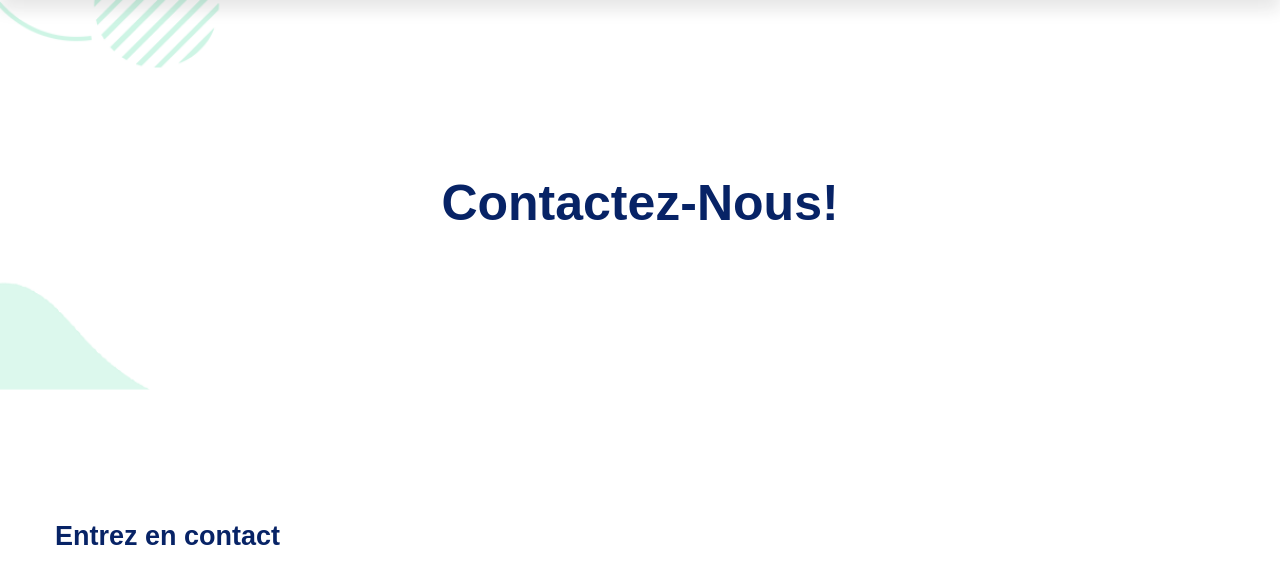
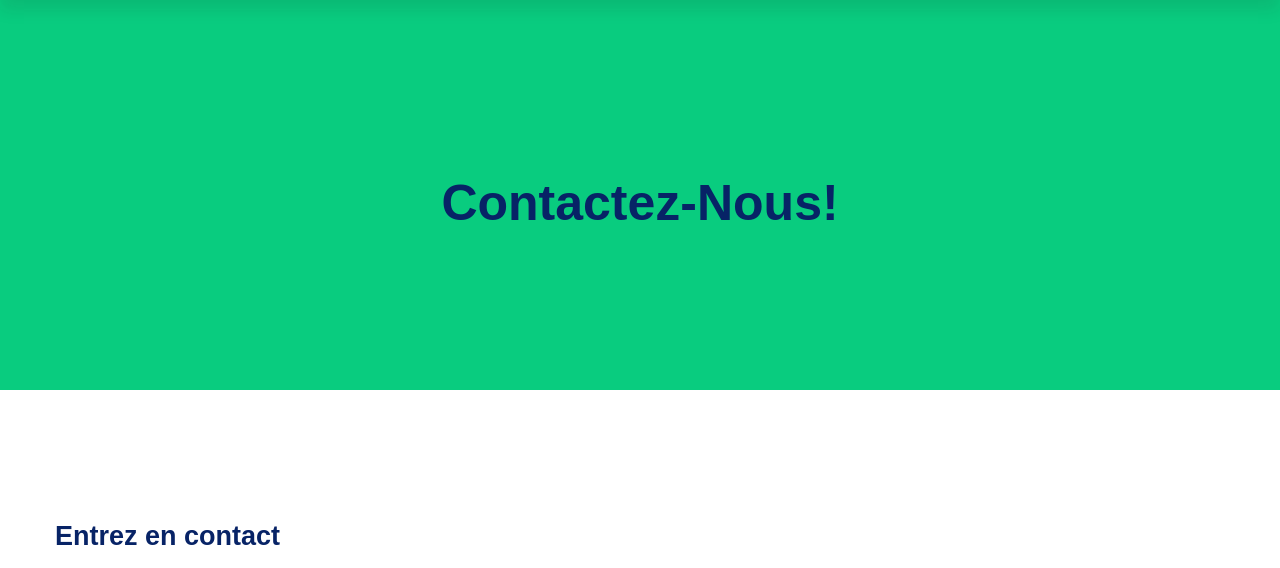
Before and after one commit to Kgermando/catsr, a Django app: page /contact in a window 1280 px wide. Shown: the part 164-732 px from the top of the page. Run offline with Django 3.2, Linux system fonts and the light colour scheme; some libraries are stand-ins or nearby versions; some web fonts are replaced.

Commit message:
backgroung contact

```diff
--- a/templates/pages/app/contact.html
+++ b/templates/pages/app/contact.html
@@ -5,7 +5,7 @@
 
 {% block content %}
     <!--? Hero Start -->
-    <div class="slider-area2">
+    <div class="slider-area2" style="background: #09CC7F;">
         <div class="slider-height2 d-flex align-items-center">
             <div class="container">
                 <div class="row">
```
